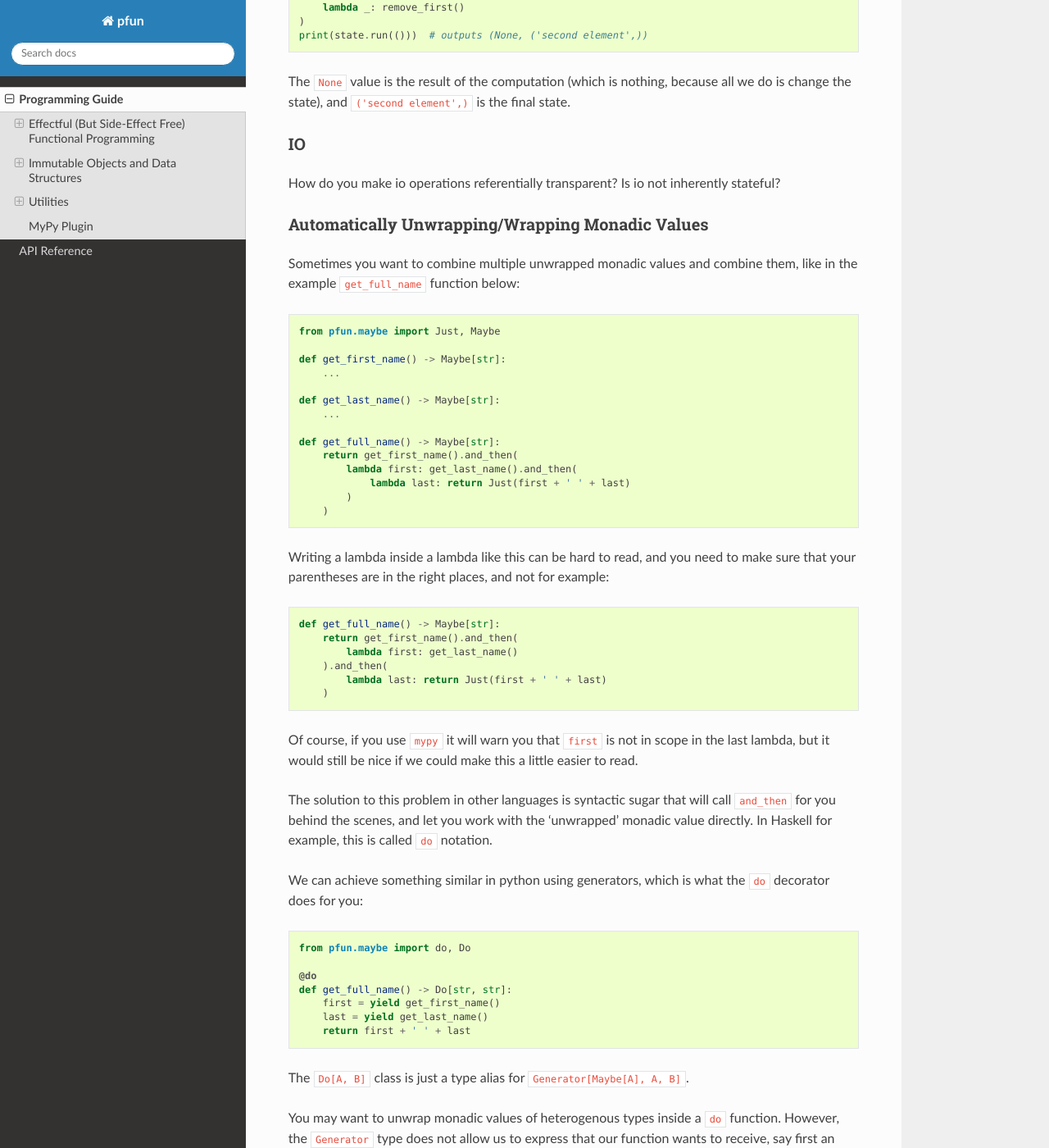
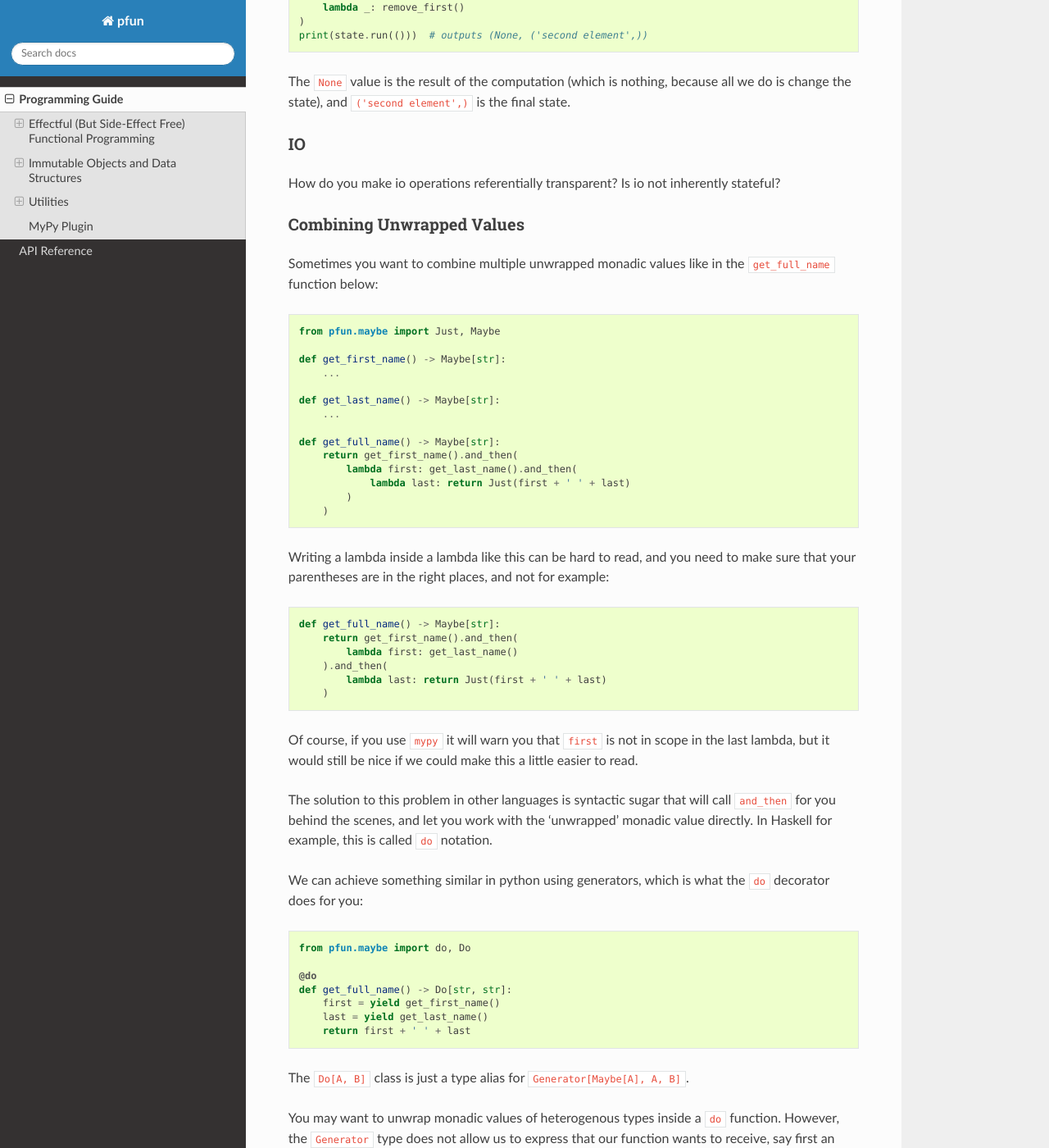
Before and after one commit to suned/pfun, a Sphinx documentation site: the page built from docs/source/programming_guide.md, in a window 1280 px wide and 1400 px high, scrolled down 5149 px. Shown: the whole window at 82% size. Built offline with Sphinx 7.4.7 and the Read the Docs theme 2.0.0, drawn with Linux system fonts in a browser that asks for light colours; some of the changed text lies outside the part shown.

Commit message:
improve documentation

````diff
--- a/docs/source/programming_guide.md
+++ b/docs/source/programming_guide.md
@@ -247,9 +247,9 @@ The `None` value is the result of the computation (which is nothing, because all
 ### IO
 How do you make io operations referentially transparent? Is io not inherently stateful?
 
-### Automatically Unwrapping/Wrapping Monadic Values
-Sometimes you want to combine multiple unwrapped monadic values and combine them,
-like in the example `get_full_name` function below:
+### Combining Unwrapped Values
+Sometimes you want to combine multiple unwrapped monadic values
+like in the `get_full_name` function below:
 ```python
 from pfun.maybe import Just, Maybe
 
````
Also changed, not shown: other parts of docs/source/programming_guide.md (+2 -2 lines).
